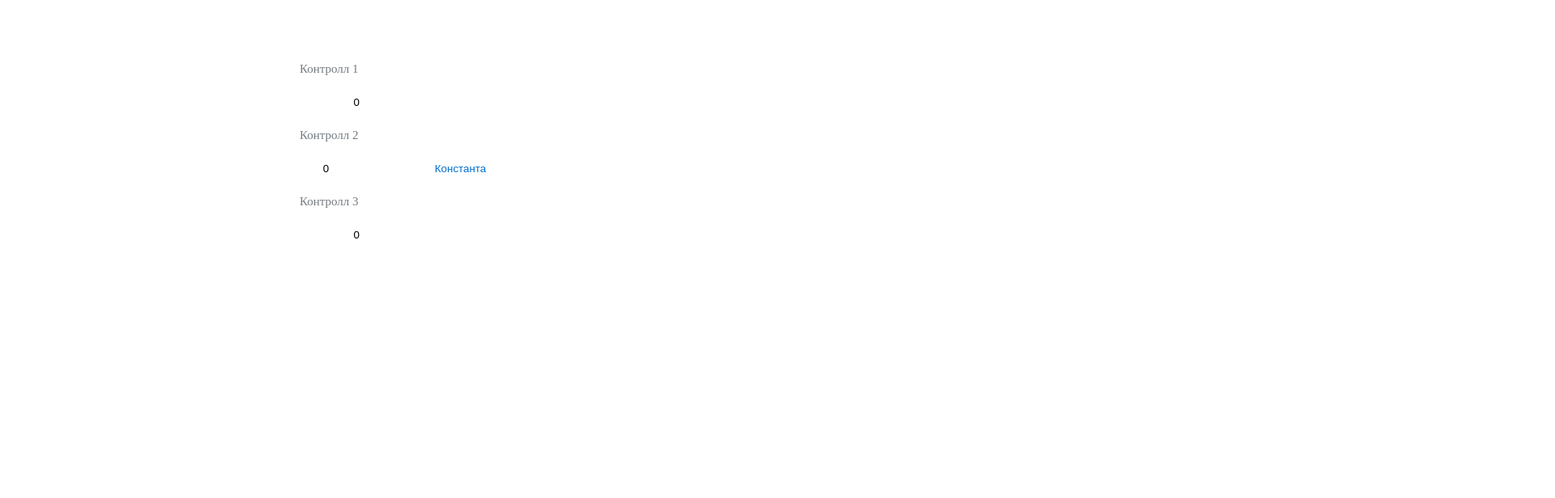
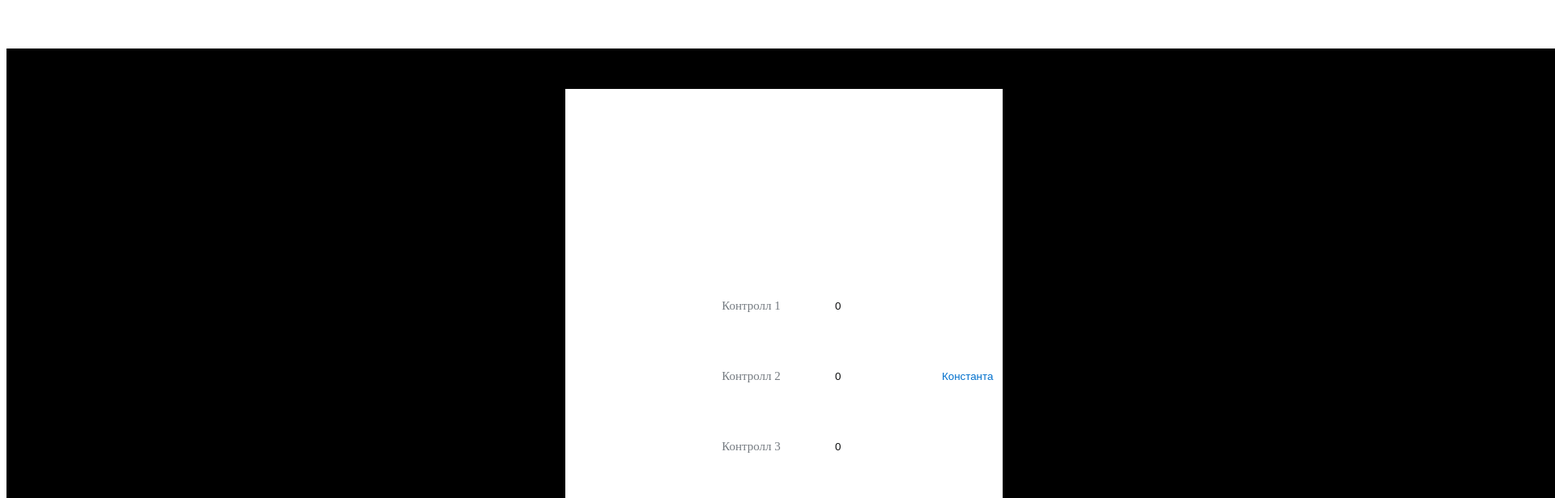
Before and after one commit to Alarma1/msk, a Vue app: page / in a window 1280 px wide. Shown: the top 616 px of the page at 81% size, 1920 px wide, since content can reach past the window. Built offline with nearby package versions, Linux system fonts and the light colour scheme.

Commit message:
Фильтрация Input,верстка.

```diff
--- a/src/components/MainComponent.vue
+++ b/src/components/MainComponent.vue
@@ -4,24 +4,31 @@
 <template>
   <div class="main-box">
     <div class="container">
-      <div>
-        <p class="text">Контролл 1</p>
-        <div>
+      <div class="container-group">
+        <div class="group-elem">
+          <p class="text">Контролл 1</p>
+          <input class="input_style hover-effect" name="Котролл 1" type="number" min="0" step="1"
+                 @input="updateControllOne"
+                 v-model.number="controllOne">
+          <button class="btn" @click="totalSum" v-if="controllOther != 0">Сумма</button>
         </div>
-        <input class="input_style hover-effect" name="Котролл 1" type="number" min="0" step="1" @input="updateControllOne"
-               v-model.number="controllOne">
-        <button class="btn" @click="totalSum" v-if="controllOther != 0" >Сумма</button>
+
+        <div class="group-elem">
+          <p class="text">Контролл 2</p>
+          <input class="input_style" name="Котролл 1" type="number" min="0"
+                 @input="updateControllOther"
+                 v-model.number="controllOther">
+          <button class="btn" @click="constantBtn">Константа</button>
+        </div>
+
+        <div class="group-elem">
+          <p class="text">Контролл 3</p>
+          <input class="input_style" name="Котролл 1" type="number" min="0"
+                 @input="updateControllOther"
+                 v-model.number="controllOther">
+        </div>
       </div>
 
-      <div><p class="text">Контролл 2</p></div>
-      <div><input class="input_style" name="Котролл 1" type="number" min="0" @input="updateControllOther"
-                  v-model.number="controllOther">
-        <button class="btn" @click="constantBtn">Константа</button>
-      </div>
-
-      <div><p class="text">Контролл 3</p></div>
-      <div><input class="input_style" name="Котролл 1" type="number" min="0" @input="updateControllOther"
-                  v-model.number="controllOther"></div>
     </div>
   </div>
 </template>
@@ -52,6 +59,7 @@ export default {
       this.$store.commit('updateStateControllOther', this.controllOther);
     },
     totalSum() {
+      this.$store.commit('controllSum');
       this.controllOne = this.$store.state.controllSum;
     },
     constantBtn() {
@@ -63,28 +71,43 @@ export default {
 </script>
 
 <style scoped>
+  body {
+    background-color: black
+  }
   .main-box {
     display: flex;
-    width: 540px;
-    height: 640px;
-    margin: auto;
+    justify-content: center;
+    width: 1920px;
+    height: 700px;
+    background-color: black;
+    padding-top: 50px;
   }
 
   .container {
-    width: 263px;
-    height: 29px;
+    background-color: white;
+    width: 540px;
+    height: 640px;
+  }
+
+  .container-group {
+    margin-top: 243px;
+    margin-left: 188px;
+  }
+
+  .group-elem {
+    display: flex;
+    align-items: baseline;
+    margin-bottom: 36px;
   }
 
   .text {
     width: 83px;
     height: 21px;
-    margin-right: 50px;
+    margin-right: 60px;
     font-family: Open sans-serif;
     font-size: 15px;
     font-weight: 400;
     line-height: 20px;
-    letter-spacing: 0em;
-    text-align: left;
     color: #767C82;
   }
 
@@ -92,16 +115,22 @@ export default {
     border: none;
     width: 130px;
     height: 29px;
+    color: #0F1011;
+  ;
   }
+
   .input_style:focus {
-    border: 1px #DDDDDD solid ;
+    border: 1px #DDDDDD solid;
   }
+
   .input_style:hover {
     color: #00467F;
   }
+
   .btn {
     color: #0070CD;
     background: none;
     border: none;
+    padding: unset;
   }
 </style>
--- a/src/store/index.js
+++ b/src/store/index.js
@@ -8,13 +8,9 @@ export default new Vuex.Store({
     controllOne: 0,
     controllTwo: 0,
     controllTree: 0,
-    controllSum: null,
+    controllSum: 0,
   },
-  getters: {
-    controllSum(state) {
-      state.controllSum = state.controllTwo + state.controllTree;
-    },
-  },
+
   mutations: {
     updateStateControllOne(state, value) {
       state.controllOne = value;
@@ -24,5 +20,8 @@ export default new Vuex.Store({
       state.controllTwo = value;
       state.controllTree = value;
     },
+    controllSum(state) {
+      state.controllSum = state.controllTwo + state.controllTree;
+    },
   },
 });
```
